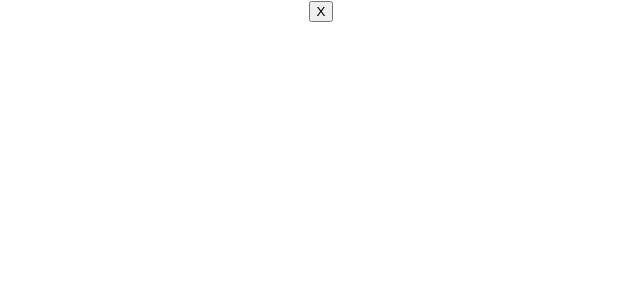
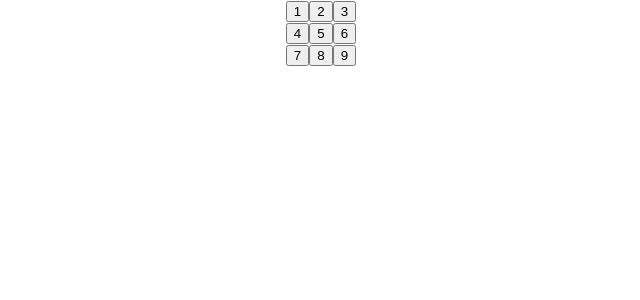
Before and after one commit to sgmikami03/NetflixClone2, a React (Create React App) app in the folder react-tutorial/: page / in a window 1280 px wide. Shown: the top 300 px of the page, without its empty margins (319-959 px from the left). Built offline with nearby package versions, Linux system fonts and the light colour scheme.

Commit message:
[add]reavt さん目ならべチュートリアル 環境構築

```diff
--- a/react-tutorial/src/App.tsx
+++ b/react-tutorial/src/App.tsx
@@ -1,21 +1,13 @@
 import React from 'react';
+import Game from "./components/Game"
 
 import logo from './logo.svg';
 import './App.css';
 
-
-function Square(value: string) {
-  return (
-    <button className="square">
-      {value}
-    </button>
-  );
-}
-
 function App() {
   return (
     <div className="App">
-      <button className="square">X</button>
+      <Game />
     </div>
   );
 }
--- /dev/null
+++ b/react-tutorial/src/components/Game.tsx
@@ -0,0 +1,38 @@
+import React, {useState} from 'react';
+
+type SquareProps = {
+    value: string;
+  }
+
+function Square(Props: SquareProps) {
+    const [value, setValue] = useState(null)
+    function handleClick() {
+        console.log("clicked!");
+    }
+
+    return <button onClick={handleClick}> {Props.value} </button>;
+}
+
+function Game() {
+  return (
+    <div className="App">
+        <div className='board-row'>
+            <Square value="1"/>
+            <Square value="2"/>
+            <Square value="3"/>
+        </div>
+        <div className='board-row'>
+            <Square value="4"/>
+            <Square value="5"/>
+            <Square value="6"/>
+        </div>
+        <div className='board-row'>
+            <Square value="7"/>
+            <Square value="8"/>
+            <Square value="9"/>
+        </div>
+    </div>
+  );
+}
+
+export default Game;
```
